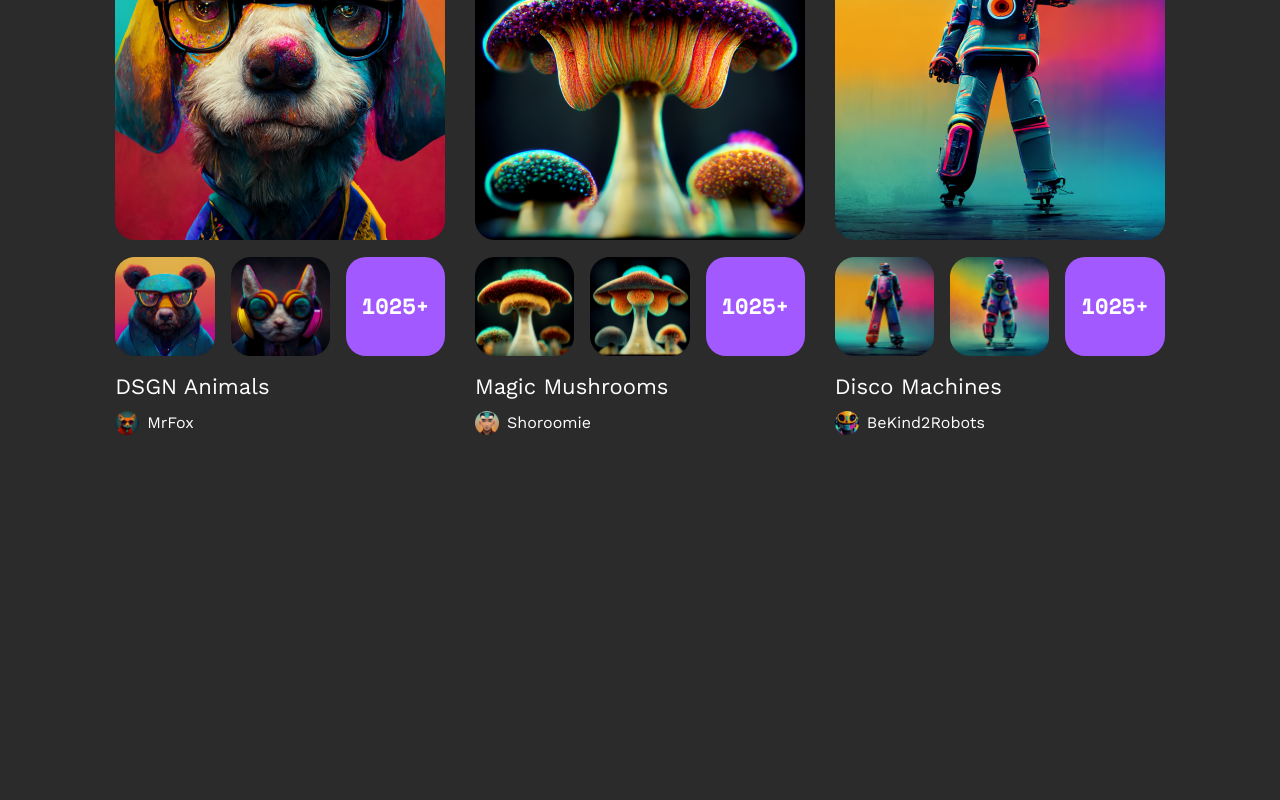
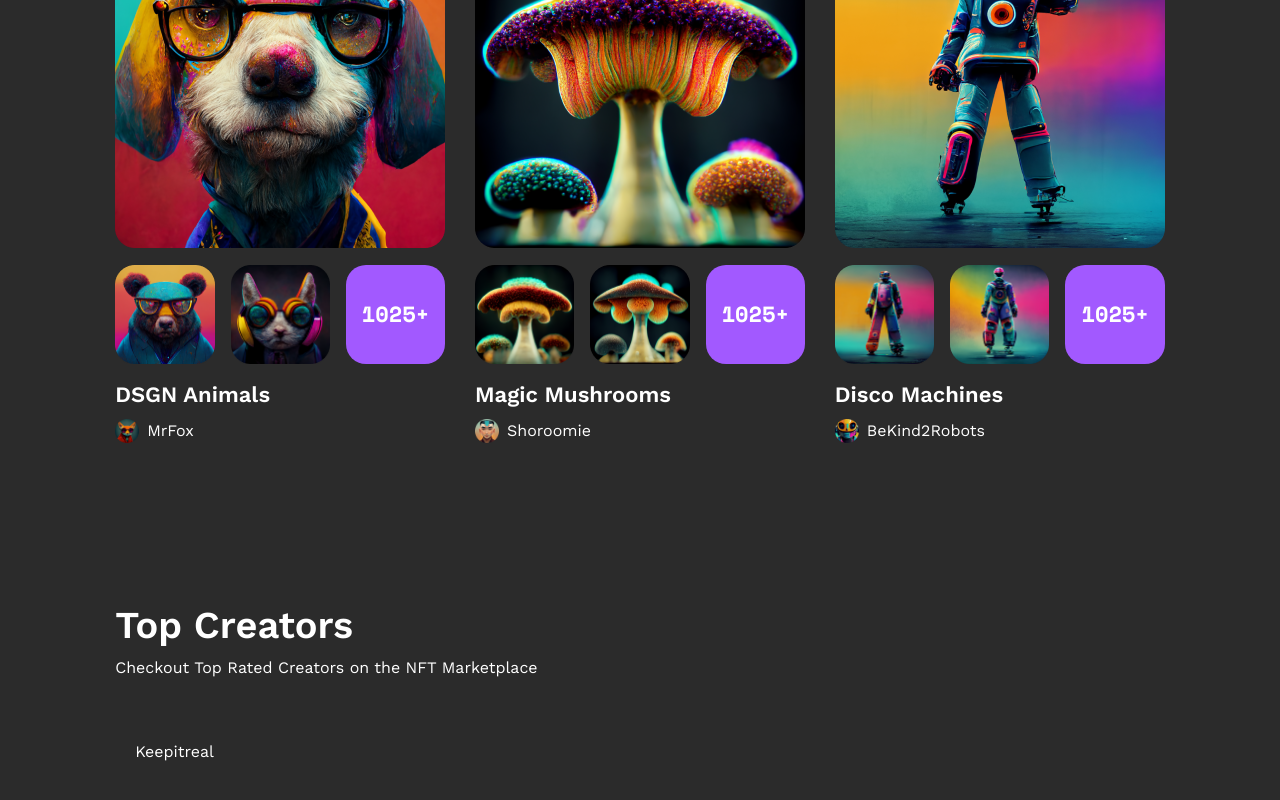
Before and after one commit to S-a-b-r/NFT_marketplace_front, a Vue app: page / in a window 1280 px wide. Shown: the part 1048-1848 px from the top of the page. Before the commit the page ends 1563 px from the top, so only its background shows below. Built offline with nearby package versions, Linux system fonts and the light colour scheme.

Commit message:
Начал 3 секцию

```diff
--- a/src/components/FirstSection/FirstSectionComponent.vue
+++ b/src/components/FirstSection/FirstSection.vue
@@ -1,5 +1,5 @@
 <script setup>
-import StatsComponent from './StatsComponent.vue';
+import StatsComponent from '@/components/FirstSection/StatsComponent.vue';
 
 const statsItems = [
     {id:1, count: '240k+', title: 'Total Sale'},
--- /dev/null
+++ b/src/components/TopCreators/CreatorItem.vue
@@ -0,0 +1,13 @@
+<script setup>
+import {defineProps} from 'vue';
+
+const props = defineProps({
+    user: Object
+})
+</script>
+
+<template>
+    <div class="p-5">
+        {{ props.user.name }}
+    </div>
+</template>
--- /dev/null
+++ b/src/components/TopCreators/CreatorsList.vue
@@ -0,0 +1,15 @@
+<script setup>
+import {defineProps} from 'vue';
+import CreatorItem from '@/components/TopCreators/CreatorItem.vue';
+
+const props = defineProps({
+    creators: Array
+})
+</script>
+
+<template>
+    <div class="flex">
+        <CreatorItem v-for="user in props.creators"
+            :key="user.id" :user="user"/>
+    </div>
+</template>
--- /dev/null
+++ b/src/components/TopCreators/TopCreatorsSection.vue
@@ -0,0 +1,21 @@
+<script setup>
+import CreatorsList from '@/components/TopCreators/CreatorsList.vue';
+const creators = [
+    {
+        id: 1,
+        avatarUrl: '1',
+        name: 'Keepitreal',
+        totalSales: '34.53ETH',
+    }
+]
+</script>
+
+<template>
+    <section class="content_container">
+        <h2 class="second_title">Top Creators</h2>
+        <div class="mt-2">
+            Checkout Top Rated Creators on the NFT Marketplace
+        </div>
+        <CreatorsList class="mt-10" :creators="creators" />
+    </section>
+</template>
--- a/src/components/TrendingCollection/CollectionComponent.vue
+++ b/src/components/TrendingCollection/CollectionComponent.vue
@@ -24,7 +24,7 @@ const author = props.collection.author;
             </div>
         </div>
         <div class="flex flex-col gap-2 mt-4">
-            <h3 class="text-xl">{{collection.title}}</h3>
+            <h3 class="text-xl font-semibold">{{collection.title}}</h3>
             <div class="flex gap-2">
                 <img width="24" height="24" :src="`/src/assets/images/avatars/${author.avatarUrl}.png`">
                 <span>{{author.name}}</span>
--- a/src/components/TrendingCollection/TrendingCollectionSection.vue
+++ b/src/components/TrendingCollection/TrendingCollectionSection.vue
@@ -42,7 +42,7 @@ const collections = [
     <section class="content_container">
         <div class="mb-10">
             <h2 class="second_title">Trending Collection</h2>
-            <span>Checkout our weekly updated trending collection.</span>
+            <div class="mt-2">Checkout our weekly updated trending collection.</div>
         </div>
         <div class="flex justify-between">
             <CollectionComponent v-for="collection in collections" :key="collection.id"
--- a/src/pages/IndexPage.vue
+++ b/src/pages/IndexPage.vue
@@ -1,7 +1,8 @@
 <script setup>
 import HeaderComponent from '@/components/HeaderComponent.vue';
-import FirstSection from '@/components/FirstSection/FirstSectionComponent.vue';
+import FirstSection from '@/components/FirstSection/FirstSection.vue';
 import TrendingCollectionSection from '@/components/TrendingCollection/TrendingCollectionSection.vue';
+import TopCreatorsSection from '@/components/TopCreators/TopCreatorsSection.vue';
 
 </script>
 
@@ -9,4 +10,5 @@ import TrendingCollectionSection from '@/components/TrendingCollection/TrendingC
     <HeaderComponent />
     <FirstSection />
     <TrendingCollectionSection />
+    <TopCreatorsSection />
 </template>
```
